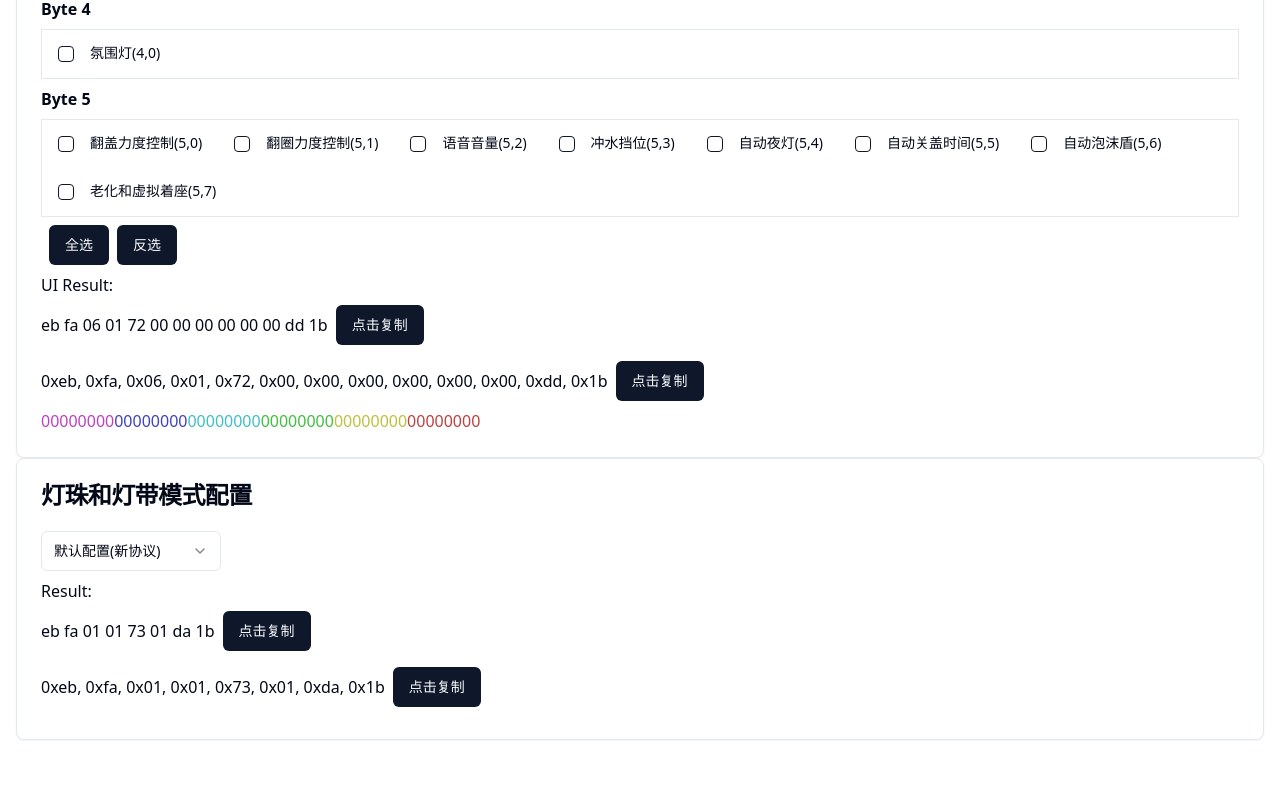
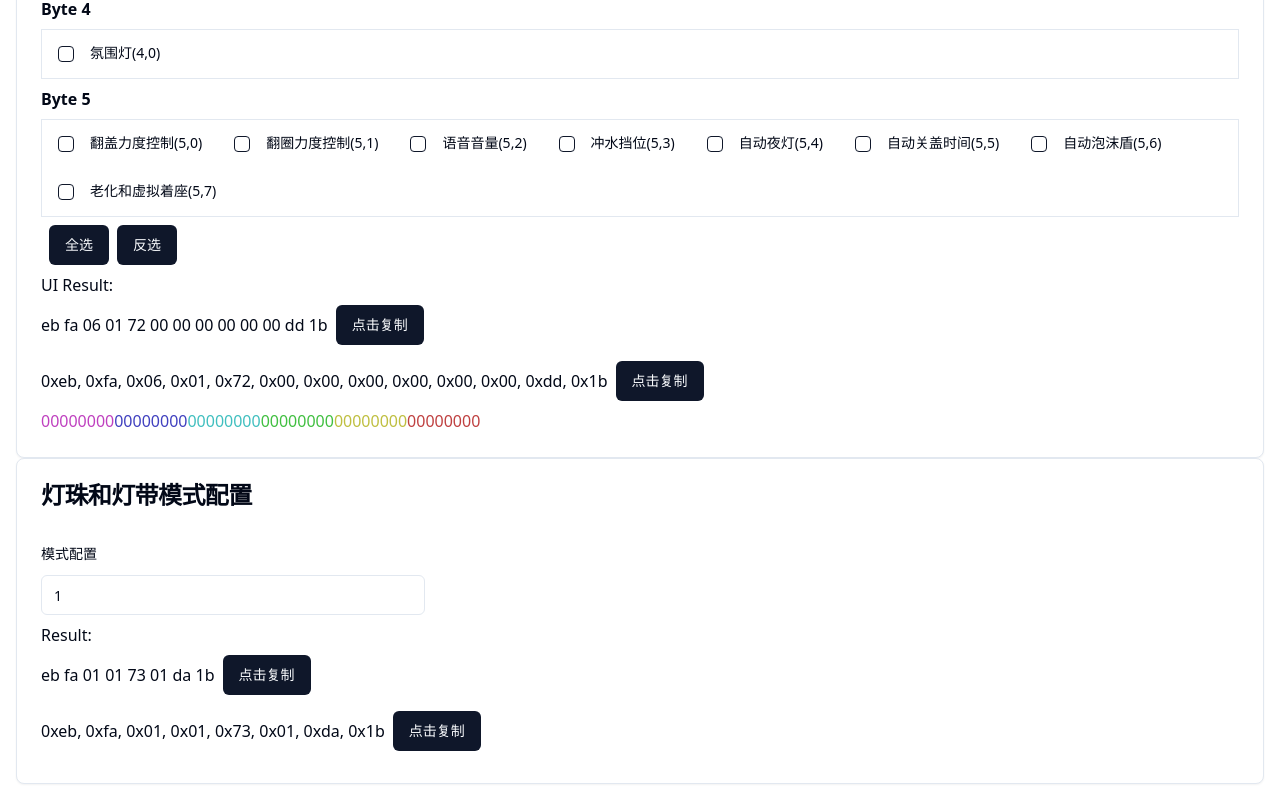
Before and after one commit to action-hong/cj-toilet, a React (Vite) app: page / in a window 1280 px wide. Shown: the part 870-1670 px from the top of the page. Before the commit the page ends 1626 px from the top, so only its background shows below. Built offline with nearby package versions, Linux system fonts and the light colour scheme.

Commit message:
fix: 修正配置的输入

```diff
--- a/src/components/LampConfig.tsx
+++ b/src/components/LampConfig.tsx
@@ -1,10 +1,10 @@
-import {
-  Select,
-  SelectContent,
-  SelectItem,
-  SelectTrigger,
-  SelectValue,
-} from "@/components/ui/select"
+// import {
+//   Select,
+//   SelectContent,
+//   SelectItem,
+//   SelectTrigger,
+//   SelectValue,
+// } from "@/components/ui/select"
 import {
   Card,
   CardContent,
@@ -14,17 +14,19 @@ import {
 import { useState } from 'react'
 import { createCommand } from '@/lib/utils'
 import CopyButton from './CopyButton'
+import { Input } from "@/components/ui/input"
+import { Label } from "@/components/ui/label"
 
-const data = [
-  {
-    label: '默认配置(新协议)',
-    value: '1'
-  },
-  {
-    label: '老款协议',
-    value: '2',
-  }
-]
+// const data = [
+//   {
+//     label: '默认配置(新协议)',
+//     value: '1'
+//   },
+//   {
+//     label: '老款协议',
+//     value: '2',
+//   }
+// ]
 
 export default function LampConfig() {
 
@@ -33,9 +35,16 @@ export default function LampConfig() {
   const config = createCommand(
     0x01,
     0x73,
-    parseInt(type, 10),
+    parseInt(type || '0', 10),
     1
   )
+
+  function handleInputChange(e: React.ChangeEvent<HTMLInputElement>) {
+    const { value, min, max } = e.target;
+    const v = Math.max(Number(min), Math.min(Number(max), Number(value)));
+
+    setType(`${v}`);
+  }
 
   return (
     <Card>
@@ -43,7 +52,7 @@ export default function LampConfig() {
         <CardTitle>灯珠和灯带模式配置</CardTitle>
       </CardHeader>
       <CardContent>
-        <Select
+        {/* <Select
           value={type}
           onValueChange={setType}>
           <SelectTrigger className="w-[180px]">
@@ -56,7 +65,11 @@ export default function LampConfig() {
               ))
             }
           </SelectContent>
-        </Select>
+        </Select> */}
+        <div className="grid w-full max-w-sm items-center gap-1.5 my-2">
+          <Label htmlFor="type" className='my-2'>模式配置</Label>
+          <Input id="type" type='number' placeholder="type" min={0} max={255} value={type} onChange={handleInputChange}/>
+        </div>
         <p className='mt-2'>Result:</p>
         <CopyButton text={config.hex} />
         <CopyButton text={config.byte} />
--- a/src/components/ModelConfig.tsx
+++ b/src/components/ModelConfig.tsx
@@ -52,7 +52,7 @@ export default function ModelConfig() {
         </div>
         <div className="grid w-full max-w-sm items-center gap-1.5 my-2">
           <Label htmlFor="pid" className='my-2'>PID</Label>
-          <Input id="pid" placeholder="pid" value={pid} onChange={handleChangePID}/>
+          <Input id="pid" type='number' placeholder="pid" value={pid} onChange={handleChangePID}/>
         </div>
         <p className='mt-2'>Result:</p>
         <CopyButton text={config.hex} />
```
